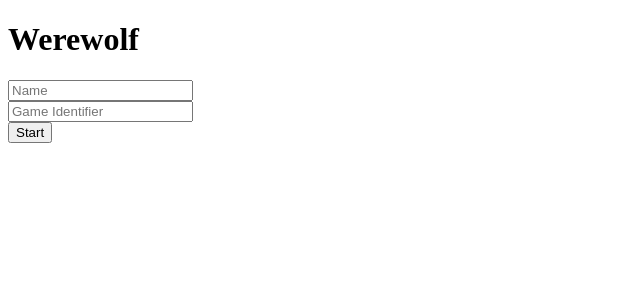
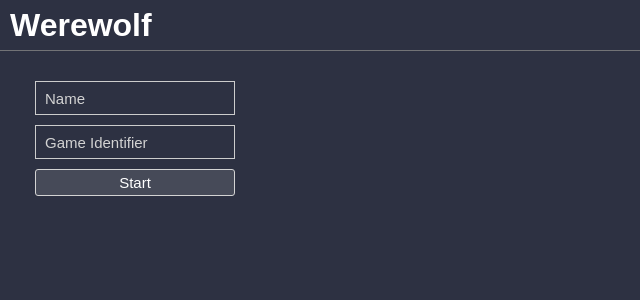
Before and after one commit to flixpar/werewolf, a Flask app: page /join in a window 1280 px wide. Shown: the top 300 px of the page, without its empty margins (0-640 px from the left). Run offline with Flask 2, Linux system fonts and the light colour scheme.

Commit message:
improved style for other pages

```diff
--- a/static/game.css
+++ b/static/game.css
@@ -17,6 +17,7 @@ body {
 #header > h1 {
 	margin: 0;
 	line-height: 50px;
+	cursor: pointer;
 }
 
 #board-wrapper {
--- a/static/start.css
+++ b/static/start.css
@@ -0,0 +1,61 @@
+body {
+	background-color: #2D3142;
+	color: white;
+	font-family: sans-serif;
+
+	padding: 0;
+	margin: 0;
+}
+
+#header {
+	margin: 0;
+	height: 50px;
+	padding-left: 10px;
+	border-bottom: 1px solid #808080d6;
+}
+
+#header > h1 {
+	margin: 0;
+	line-height: 50px;
+	cursor: pointer;
+}
+
+#join-form {
+	margin-left: 30px;
+	margin-right: 30px;
+	margin-top: 25px;
+}
+
+input[type=text] {
+	margin: 5px;
+	padding: .5em .6em;
+	border: 1px solid #ccc;
+	font-size: 15px;
+	background-color: #2D3142;
+	color: white;
+	width: 200px;
+	box-sizing: border-box;
+}
+
+input[type=text]:valid {
+	background-color: #e8f0fe;
+	color: darkslategray;
+}
+
+::placeholder {
+	color: lightgray;
+}
+
+#submit-button {
+	padding: 4px;
+	border: 1px solid lightgray;
+	border-radius: 3px;
+	white-space: normal;
+	margin: 5px;
+	font-size: 15px;
+	width: 200px;
+	box-sizing: border-box;
+	background-color: #464a58;
+	color: white;
+	cursor: pointer;
+}
--- a/templates/game.html
+++ b/templates/game.html
@@ -8,7 +8,7 @@
 	<body>
 		<span id="data-element" data-userid="{{userid}}" data-username="{{username}}" data-roomid="{{roomid}}"></span>
 		<div id="header">
-			<h1>Werewolf</h1>
+			<h1 onclick="location.href='/'">Werewolf</h1>
 		</div>
 
 		<div id="board-wrapper">
--- a/templates/start.html
+++ b/templates/start.html
@@ -2,12 +2,15 @@
 <html>
 	<head>
 		<title>Werewolf</title>
+		<link rel="stylesheet" href="{{ url_for('static', filename='start.css') }}">
 	</head>
 	<body>
-		<h1>Werewolf</h1>
-		<form action="/join" method="POST">
-			<input type="text" name="name" id="name-field" placeholder="Name"><br>
-			<input type="text" name="roomid" id="roomid-field" placeholder="Game Identifier"><br>
+		<div id="header">
+			<h1 onclick="location.href='/'">Werewolf</h1>
+		</div>
+		<form id="join-form" action="/join" method="POST">
+			<input type="text" name="name" id="name-field" placeholder="Name" required><br>
+			<input type="text" name="roomid" id="roomid-field" placeholder="Game Identifier" required><br>
 			<input type="submit" name="submit" id="submit-button" value="Start">
 		</form>
 
```
Also changed, not shown: static/index.css (added, +36 -0 lines), static/rules.css (+36 -1 lines), static/rules.js (+4 -3 lines), templates/index.html (+10 -3 lines), templates/rules.html (+6 -3 lines).
